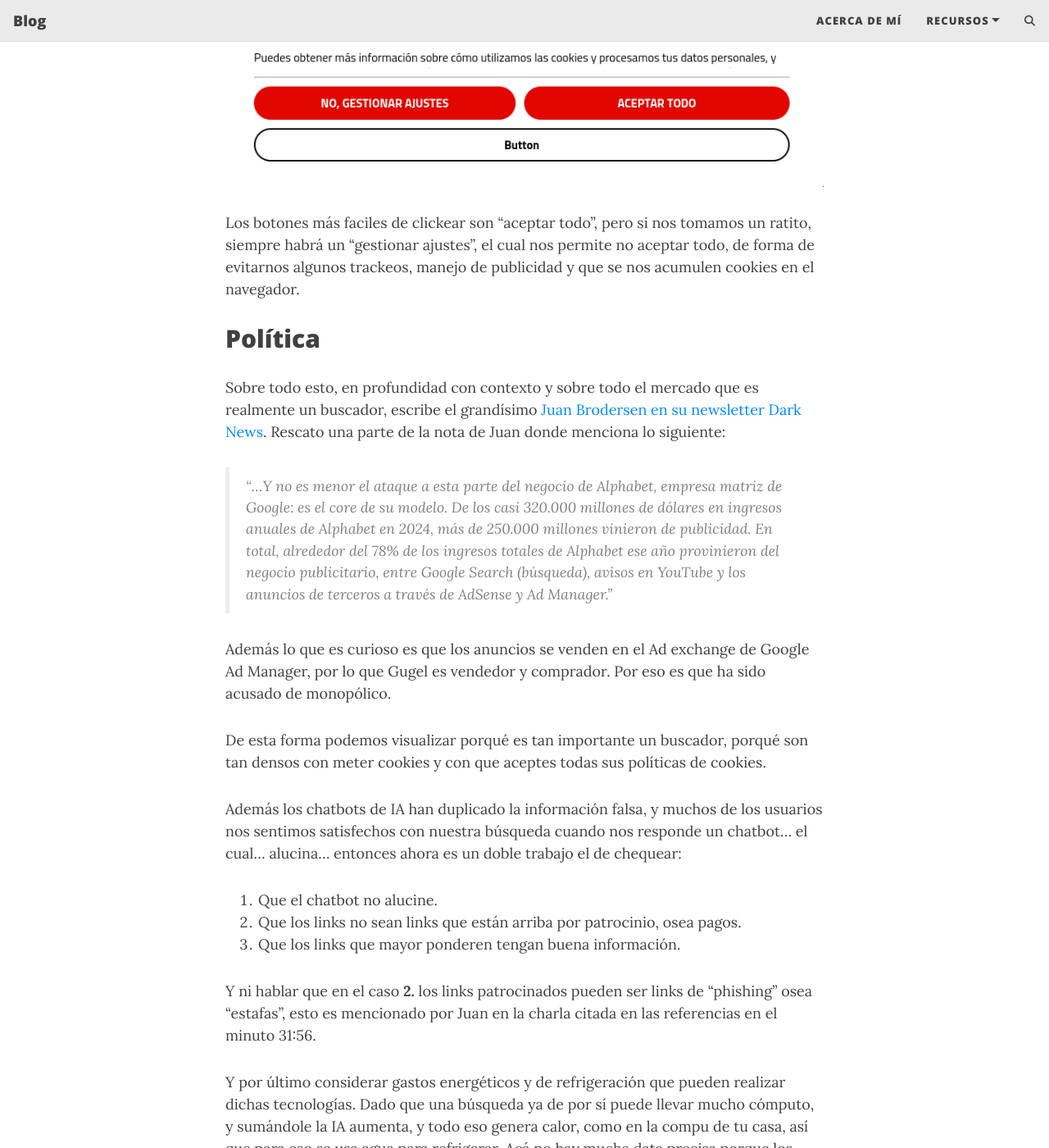
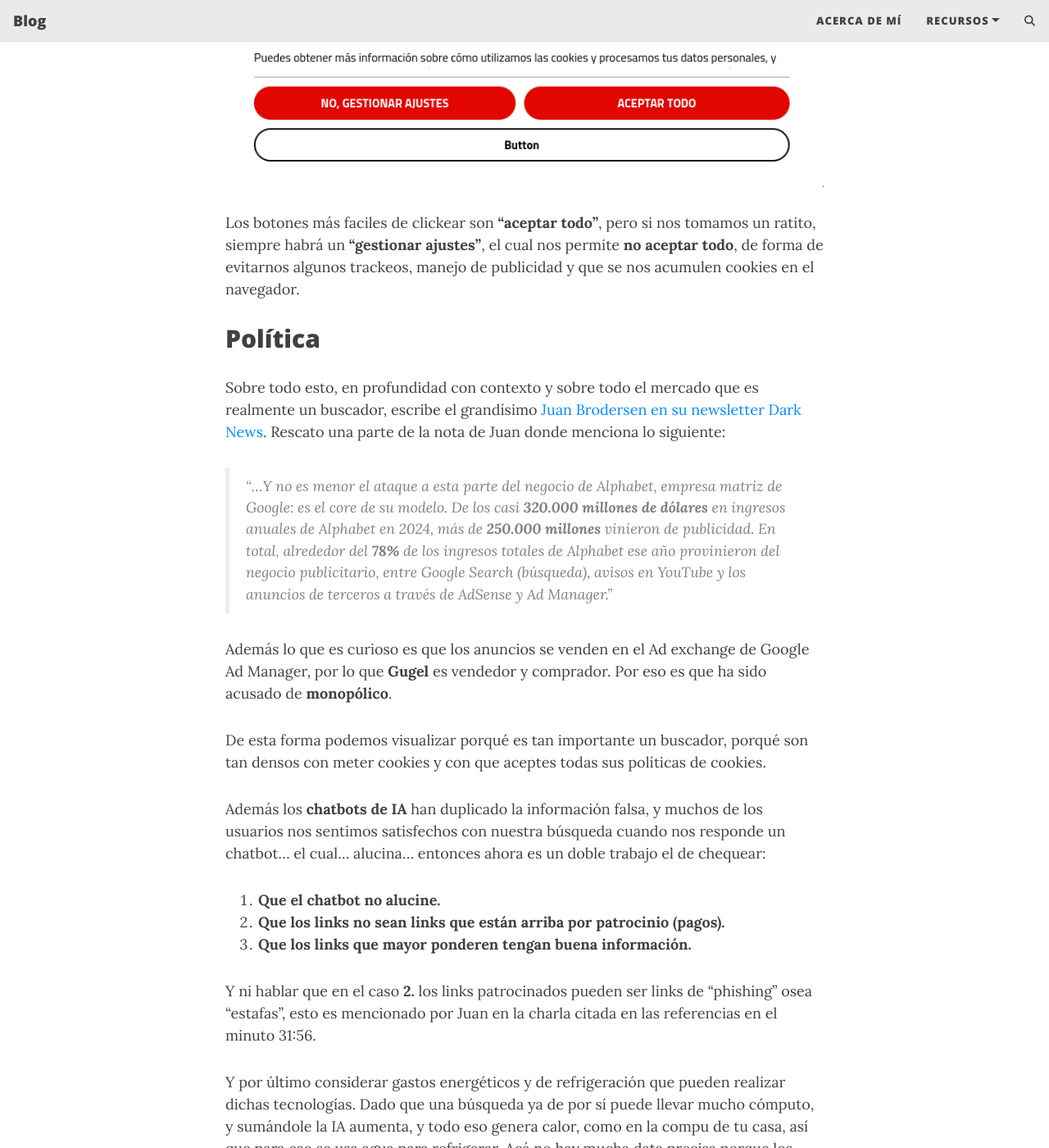
Before and after one commit to Pulga8/pulga8.github.io, a Jekyll site: the page built from _posts/2025-10-26-navegando-por-internet.md, in a window 1280 px wide and 1400 px high, scrolled down 6369 px. Shown: the whole window at 82% size. Built offline with Jekyll 4.4.1, drawn with Linux system fonts in a browser that asks for light colours; formulas are drawn with MathJax 3; comment, search, counter and statistics services are not loaded; some of the changed text lies outside the part shown.

Commit message:
add bold in text

```diff
--- a/_posts/2025-10-26-navegando-por-internet.md
+++ b/_posts/2025-10-26-navegando-por-internet.md
@@ -14,11 +14,11 @@ author: Pulga
 > Un posteo con motivación para utilizar bloqueadores de anuncios, y algunos berres.
 
 {: .box-warning}
-La presente recomendación carece de efecto vinculante y opera como mero aviso o consejo.
+La presente recomendación **carece de efecto vinculante** y opera como **mero aviso o consejo**.
 
 
 {: .box-success}
-Recomendaciones vigentes a 26 de octubre de 2025
+**Recomendaciones vigentes a 26 de octubre de 2025**
 
 
 ![](/assets/img/notbyai-es.svg)
@@ -34,7 +34,7 @@ Recomendaciones vigentes a 26 de octubre de 2025
   - [Referencias](#referencias)
 
 Vamos a comenzar un poco "fuerte" en términos de contextos pero se irá aclarando durante la lectura.
-En caso de que quieras la versión corta ir directamente al apartado de **#Recomendaciones**.
+En caso de que quieras la versión corta ir directamente al apartado de **Recomendaciones**.
 
 
 ## Navegar por internet {#navegar-por-internet}
@@ -118,17 +118,17 @@ Los botones más faciles de clickear son "aceptar todo", pero si nos tomamos un
 Sobre todo esto, en profundidad con contexto y sobre todo el mercado que es realmente un buscador, escribe el grandísimo [Juan Brodersen en su newsletter Dark News](https://www.brodersendarknews.com/p/google-ads-monopolio-impacto-usuario).
 Rescato una parte de la nota de Juan donde menciona lo siguiente:
 
-> _"...Y no es menor el ataque a esta parte del negocio de Alphabet, empresa matriz de Google: es el core de su modelo. De los casi 320.000 millones de dólares en ingresos anuales de Alphabet en 2024, más de 250.000 millones vinieron de publicidad._
-_En total, alrededor del 78% de los ingresos totales de Alphabet ese año provinieron del negocio publicitario, entre Google Search (búsqueda), avisos en YouTube y los anuncios de terceros a través de AdSense y Ad Manager."_
+> _"...Y no es menor el ataque a esta parte del negocio de Alphabet, empresa matriz de Google: es el core de su modelo. De los casi **320.000 millones de dólares** en ingresos anuales de Alphabet en 2024, más de **250.000 millones** vinieron de publicidad._
+> _En total, alrededor del **78%** de los ingresos totales de Alphabet ese año provinieron del negocio publicitario, entre Google Search (búsqueda), avisos en YouTube y los anuncios de terceros a través de AdSense y Ad Manager."_
 
-Además lo que es curioso es que los anuncios se venden en el Ad exchange de Google Ad Manager, por lo que Gugel es vendedor y comprador. Por eso es que ha sido acusado de monopólico.
+Además lo que es curioso es que los anuncios se venden en el Ad exchange de Google Ad Manager, por lo que **Gugel** es vendedor y comprador. Por eso es que ha sido acusado de **monopólico**.
 
 De esta forma podemos visualizar porqué es tan importante un buscador, porqué son tan densos con meter cookies y con que aceptes todas sus políticas de cookies.
 
-Además los chatbots de IA han duplicado la información falsa, y muchos de los usuarios nos sentimos satisfechos con nuestra búsqueda cuando nos responde un chatbot... el cual... alucina... entonces ahora es un doble trabajo el de chequear:
-1. Que el chatbot no alucine.
-2. Que los links no sean links que están arriba por patrocinio, osea pagos.
-3. Que los links que mayor ponderen tengan buena información.
+Además los **chatbots de IA** han duplicado la información falsa, y muchos de los usuarios nos sentimos satisfechos con nuestra búsqueda cuando nos responde un chatbot... el cual... alucina... entonces ahora es un doble trabajo el de chequear:
+1. **Que el chatbot no alucine.**
+2. **Que los links no sean links que están arriba por patrocinio (pagos).**
+3. **Que los links que mayor ponderen tengan buena información.**
 
 Y ni hablar que en el caso **2.** los links patrocinados pueden ser links de "phishing" osea "estafas", esto es mencionado por Juan en la charla citada en las referencias en el minuto 31:56.
 
@@ -136,7 +136,7 @@ Y por último considerar gastos energéticos y de refrigeración que pueden real
 
 ## Referencias {#referencias}
 
-* [DarkNews](https://www.brodersendarknews.com/p/google-ads-monopolio-impacto-usuario)
-* [Información Falsa IA](https://www.brodersendarknews.com/p/desinformacion-chatbots-ia-chatgpt-gemini)
-* [Cyberseguridad y Periodismo - Charla Juan Brodersen](https://youtu.be/qS3J1QigqFo)
-* [Tu Nube Seca Mi Río](https://tunubesecamirio.com/)
+* **[DarkNews](https://www.brodersendarknews.com/p/google-ads-monopolio-impacto-usuario)**
+* **[Información Falsa IA](https://www.brodersendarknews.com/p/desinformacion-chatbots-ia-chatgpt-gemini)**
+* **[Cyberseguridad y Periodismo - Charla Juan Brodersen](https://youtu.be/qS3J1QigqFo)**
+* **[Tu Nube Seca Mi Río](https://tunubesecamirio.com/)**
```
Also changed, not shown: other parts of _posts/2025-10-26-navegando-por-internet.md (+3 -3 lines).
